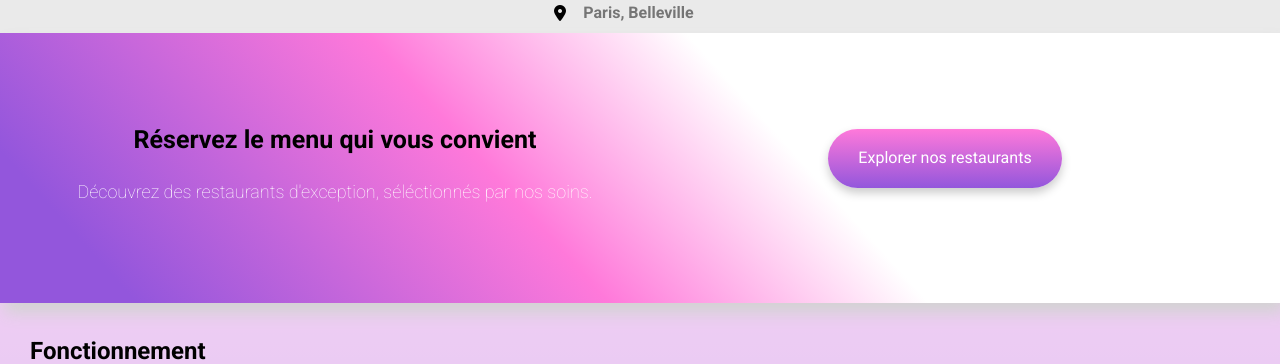
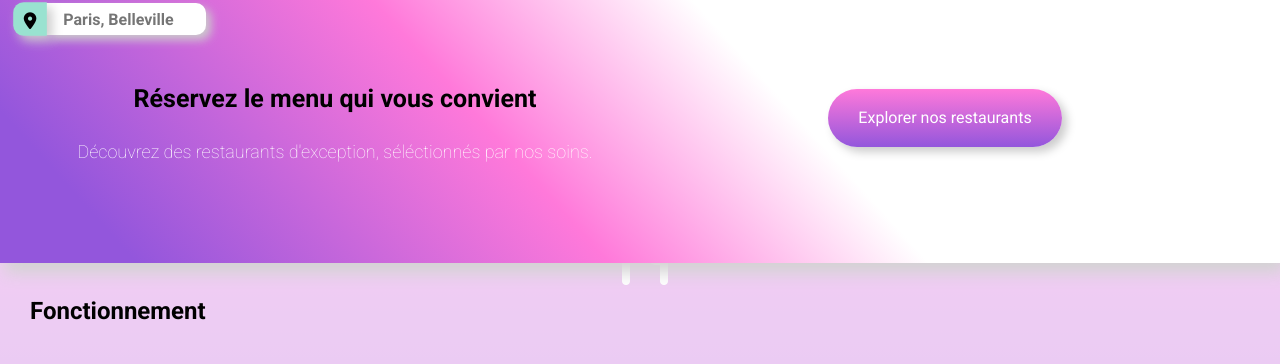
Before and after one commit to Maxime-Gld/Galonde-Maxime-OhMyFood-HTML-CSS-SASS, a website: page index.html in a window 1280 px wide. Shown: the part 72-436 px from the top of the page. Drawn offline with Linux system fonts and the light colour scheme; a web font is replaced by a local one.

Commit message:
reglage details responsive

```diff
--- a/sass/mediaqueries/_desktop-home.scss
+++ b/sass/mediaqueries/_desktop-home.scss
@@ -1,5 +1,8 @@
 @media only screen and (min-width: 992px) {
 
+body{
+    max-width: 1440px;
+}
 
 .home {
     height: 270px;
--- a/sass/mediaqueries/_desktop-menu.scss
+++ b/sass/mediaqueries/_desktop-menu.scss
@@ -1,4 +1,10 @@
 @media only screen and (min-width: 992px) {
+
+    body{
+        width: auto;
+    }
+
+
     header {
         margin-bottom: 0px;
         border-bottom: 5px ridge rgb(114, 114, 118);
--- a/sass/mediaqueries/_tablette-home.scss
+++ b/sass/mediaqueries/_tablette-home.scss
@@ -1,7 +1,32 @@
 @media only screen and (min-width: 768px) {
+
+    .location {
+        position: absolute;
+        height: auto;
+        left: 10px;
+        width: 200px;
+        background: transparent;
+        .fa-location-dot {
+            @include card-shadow;
+            background: $tertiary-color;
+            height: 2em;
+            padding: 10px;
+            border-radius: 10px 0 0 10px;
+        }
+        input {
+            @include card-shadow;
+            background: white;
+            height: 2em;
+            border-radius: 0 10px 10px 0;
+        }
+        i {
+            transform: scale(1.05);
+        }
+    }
 
     .home {
         @include back-home;
+        height: 300px;
         color: black;
         display: flex;
         flex-direction: row;
--- a/sass/utils/_mixins.scss
+++ b/sass/utils/_mixins.scss
@@ -1,5 +1,5 @@
 @mixin card-shadow {
-    box-shadow: 0 5px 10px $color-shadow;
+    box-shadow: 5px 5px 10px $color-shadow;
 }
 
 
```
Also changed, not shown: css/main.css, css/menu.css, 2 other files.
